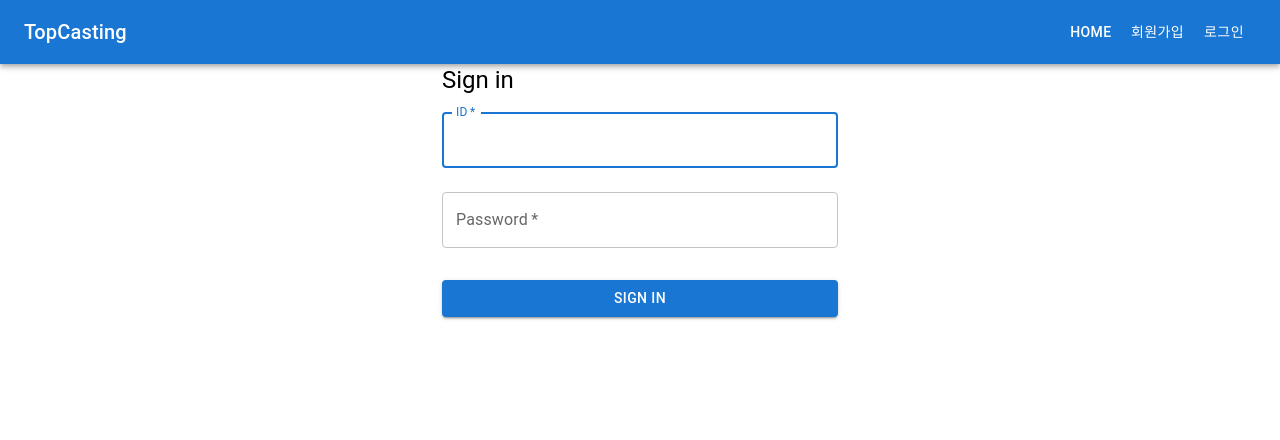
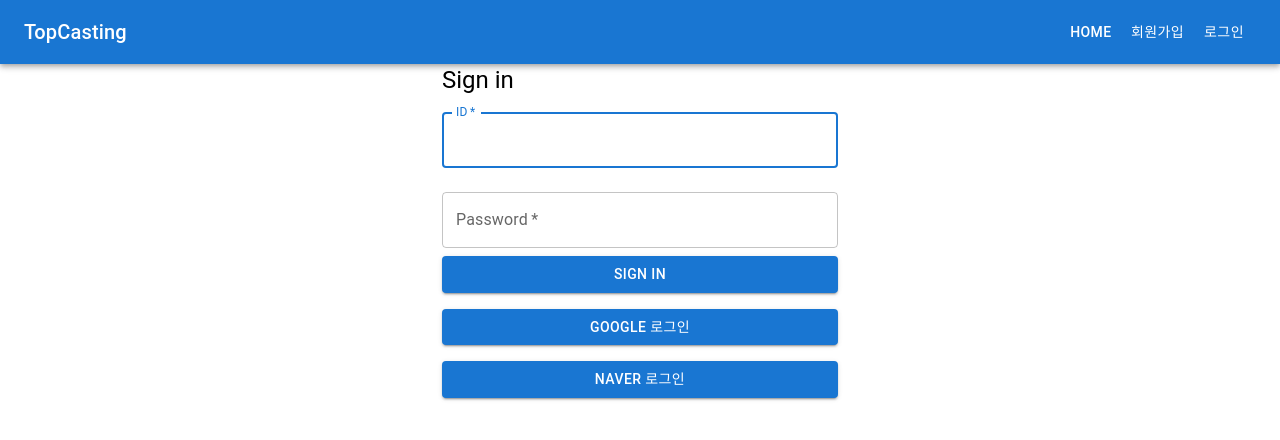
Before and after one commit to team-pepero/top-casting-fe, a React (Create React App) app: page /login in a window 1280 px wide. Shown: the top 440 px of the page. Built offline with nearby package versions, Linux system fonts and the light colour scheme; no server answers.

Commit message:
feat: 로그인 페이지에 구글로그인, 네이버 로그인 컴포넌트 추가

```diff
--- a/src/page/Login.js
+++ b/src/page/Login.js
@@ -1,24 +1,20 @@
-import React, { useState, useContext } from 'react';
-import { Container, TextField, Button, Typography } from '@mui/material';
-import axios from 'axios';
-import apiInstance, { HttpGet, HttpPost } from '../service/HttpService';
-import { LoginContext } from '../contexts/LoginContextProvider';
-import Cookies from 'js-cookie';
-import { useNavigate } from 'react-router-dom';
-
+import React, { useState, useContext } from "react";
+import { Container, TextField, Button, Typography, Stack } from "@mui/material";
+import apiInstance from "../service/HttpService";
+import { LoginContext } from "../contexts/LoginContextProvider";
+import Cookies from "js-cookie";
+import { useNavigate } from "react-router-dom";
+import SocialLoginButton from "../component/SocialLoginButton";
 
 function Login() {
-
   const navigate = useNavigate();
 
   const { loginCheck } = useContext(LoginContext);
 
   const [credentials, setCredentials] = useState({
-    username: '',
-    password: '',
+    username: "",
+    password: "",
   });
-
-
 
   const handleChange = (e) => {
     const { name, value } = e.target;
@@ -29,34 +25,33 @@ function Login() {
     console.log(credentials);
   };
 
-
   const handleSubmit = async (e) => {
     e.preventDefault();
     // 회원가입 로직 처리
     console.log(credentials);
-    await apiInstance.post('http://localhost:8080/api/v1/auth/login', credentials)
+    await apiInstance
+      .post("http://localhost:8080/api/v1/auth/login", credentials)
       .then((response) => {
         const authorizationHeader = response.headers.authorization;
         console.log(`authorizationHeader : ${authorizationHeader}`);
-      const newAccessToken = authorizationHeader.replace('Bearer ', '');
+        const newAccessToken = authorizationHeader.replace("Bearer ", "");
         Cookies.set("accessToken", newAccessToken);
         apiInstance.defaults.headers.common.authorization = `Bearer ${newAccessToken}`;
 
         console.log("console.log(Cookies.get());");
         console.log(Cookies.get("RefreshToken"));
-      if(Cookies.get("RefreshToken")){
+        if (Cookies.get("RefreshToken")) {
           console.log("==================== 존 재 =======================");
         }
         loginCheck();
-      console.log('로그인 체크 끝');
-      alert('로그인 성공');
+        console.log("로그인 체크 끝");
+        alert("로그인 성공");
         navigate("/");
       })
       .catch((error) => {
         alert("로그인 실패");
-    })
+      });
   };
-
 
   return (
     <Container component="main" maxWidth="xs">
@@ -90,15 +85,23 @@ function Login() {
           value={credentials.password}
           onChange={handleChange}
         />
-        <Button
-          type="submit"
-          fullWidth
-          variant="contained"
-          color="primary"
-          sx={{ mt: 3, mb: 2 }}
-        >
+
+        <Stack spacing={2} sx={{ width: "100%" }}>
+          <Button type="submit" fullWidth variant="contained" color="primary">
             Sign In
           </Button>
+
+          <SocialLoginButton
+            frontUrl="http://localhost:3000"
+            backUrl="http://localhost:8080"
+            domain="google"
+          />
+          <SocialLoginButton
+            frontUrl="http://localhost:3000"
+            backUrl="http://localhost:8080"
+            domain="naver"
+          />
+        </Stack>
       </form>
     </Container>
   );
```
Lines whose indentation alone changed are shown as unchanged.
